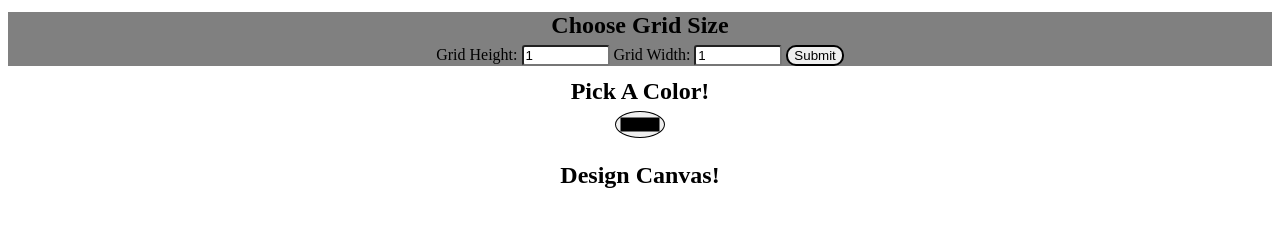
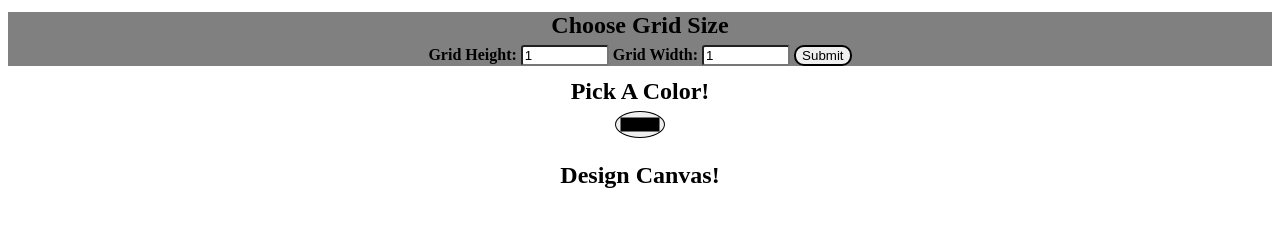
Before and after one commit to olachiaileen/olachiaileen.github.io, a plain HTML site: page index.html in a window 1280 px wide. Shown: the part 125-352 px from the top of the page. Drawn offline with nearby package versions, Linux system fonts and the light colour scheme.

Commit message:
Update styles.css

```diff
--- a/css/styles.css
+++ b/css/styles.css
@@ -56,3 +56,6 @@ input[type=submit]{
 .grey{
     background-color: gray;
 }
+#sizePicker{
+font-weight: bold;
+}
```
